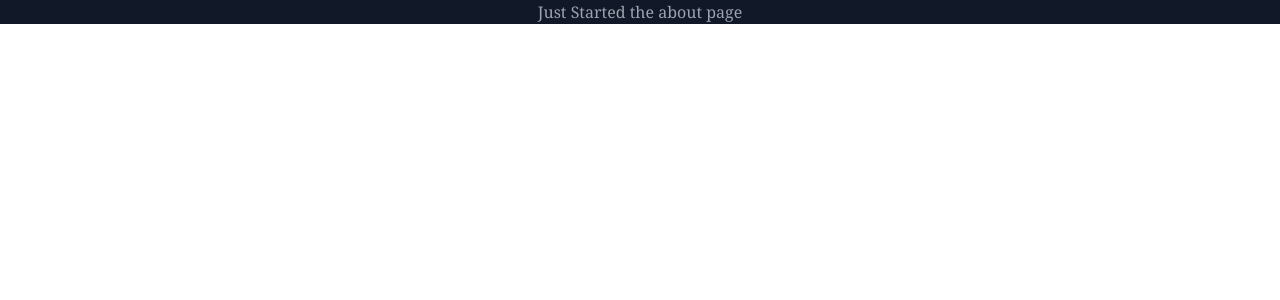
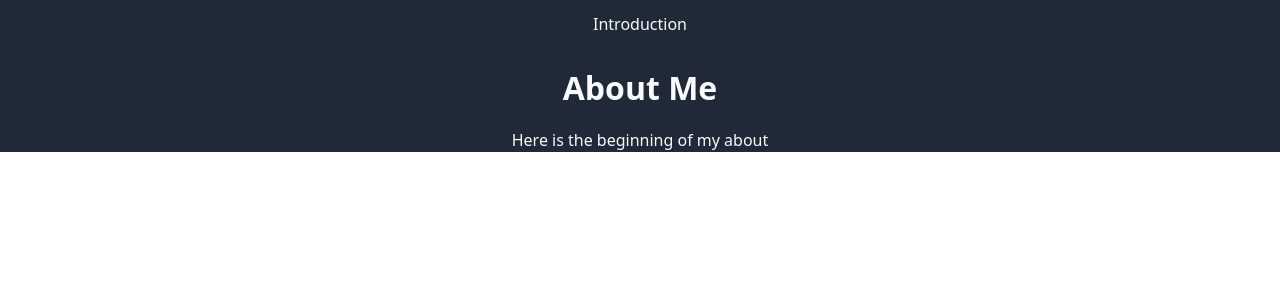
Before and after one commit to Lukefrotts227/portfolioLukasF, a React (Create React App) app: page / in a window 1280 px wide. Shown: the top 300 px of the page. Built offline with nearby package versions, Linux system fonts and the light colour scheme.

Commit message:
getting acquanted

```diff
--- a/src/App.js
+++ b/src/App.js
@@ -1,10 +1,12 @@
 import React from "react";
+import Intro from './components/Intro'
 import About from './components/About';
 
 export default function App() {
   return (
-    <main class="text-gray-400 bg-gray-900 body-font">
-    <About/>
+    <main class="text-gray-400 bg-gray-800">
+      <Intro/>
+      <About/>
     </main>
   );
 }
--- a/src/components/About.js
+++ b/src/components/About.js
@@ -3,8 +3,16 @@ import React from "react";
 
 export default function About(){
     return(
-        <div>
-            <h1 class="text-center font-serif">Just Started the about page</h1>
-        </div>
+        <section>
+            <header class="bg-gray-800 py-4 flex items-center justify-center">
+                <div class="container mx-auto text-center">
+                    <h1 style={{fontSize: '2rem'}} class=" text-gray-50 font-semibold">About Me</h1>
+                </div>
+            </header>
+
+            <div class="container mx-auto text-center">
+                <p class="text-gray-50 mt-t">Here is the beginning of my about</p>
+            </div>
+        </section>
         );
 }
--- /dev/null
+++ b/src/components/Intro.js
@@ -0,0 +1,11 @@
+import React from "react";
+export default function Intro(){
+
+    return(
+        <header class="bg-gray-800 py-3 flex items-center jusitfy-center">
+            <div class="container mx-auto text-center">
+                <h1 class="text-gray-50">Introduction</h1>
+            </div>
+        </header>
+    );
+}
```
